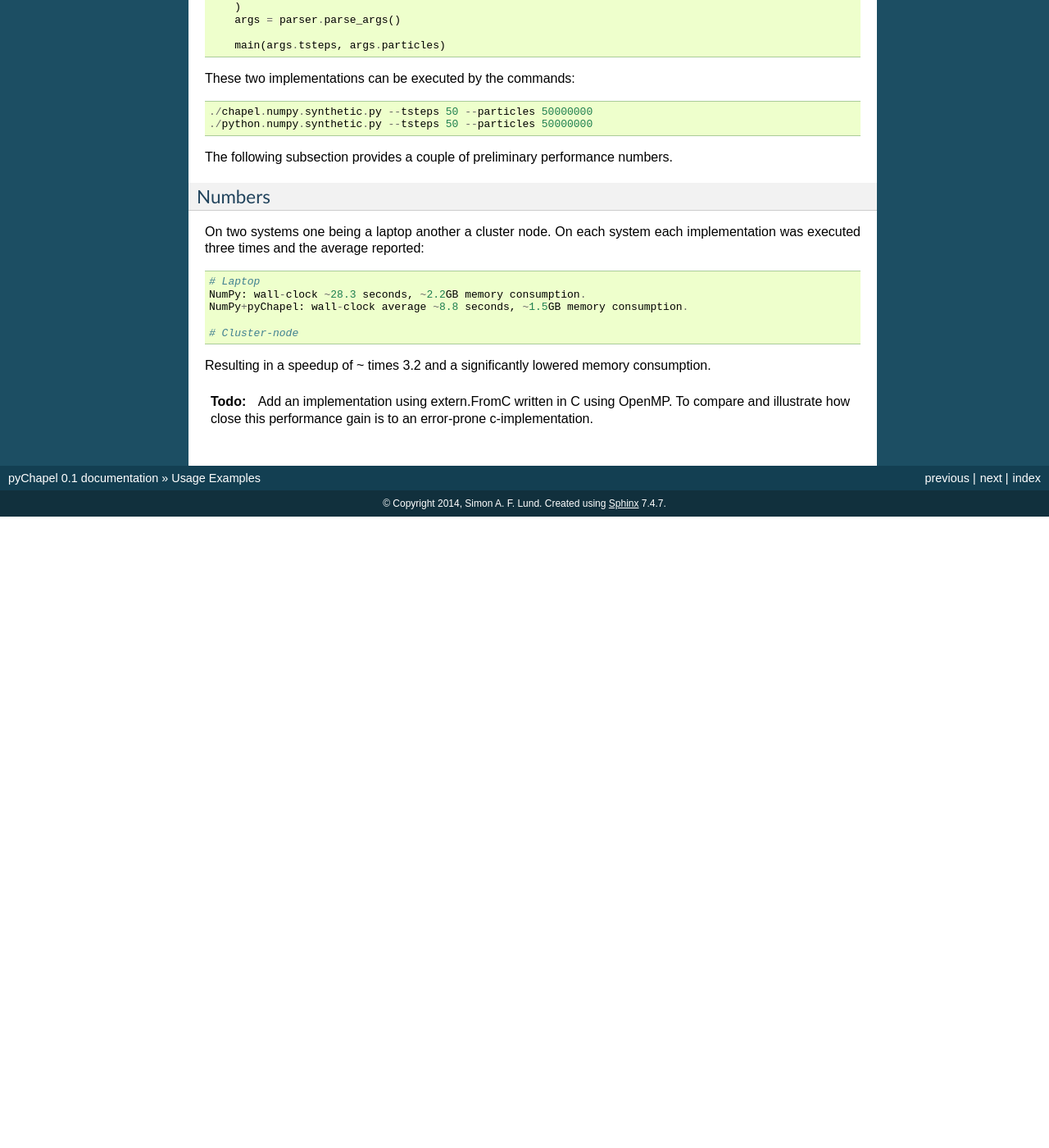
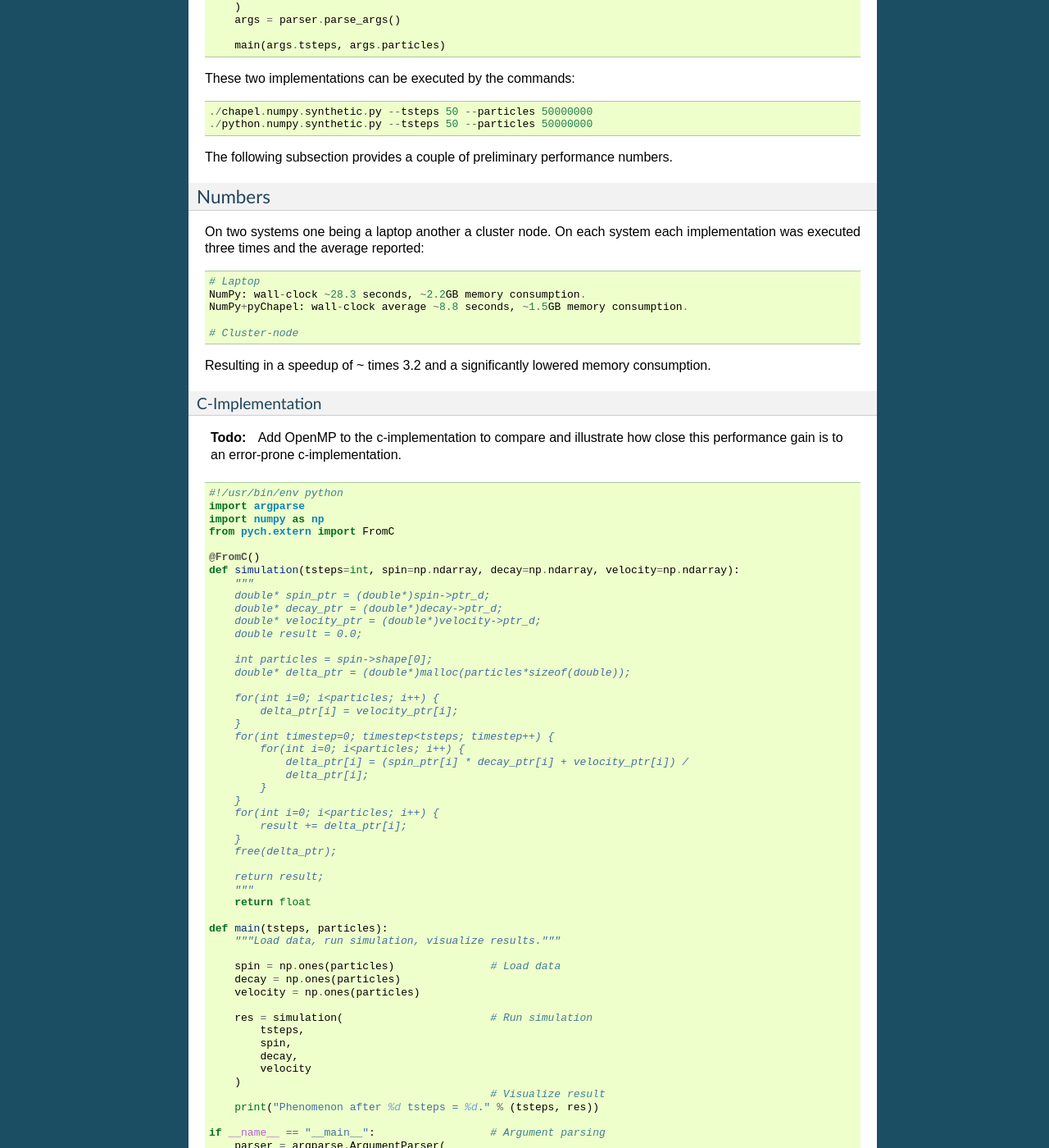
Before and after one commit to safl/pychapel, a Sphinx documentation site: the page built from docs/source/usage_examples.rst, in a window 1280 px wide and 1400 px high, scrolled down 2035 px. Shown: the whole window at 82% size. Built offline with Sphinx 7.4.7, drawn with Linux system fonts in a browser that asks for light colours; before the commit the page ends 2665 px from its top, so only the background shows below that; some of the changed text lies outside the part shown.

Commit message:
Added c-implementation of synthetic benchmark.

```diff
--- a/docs/source/examples/c.numpy.synthetic.py
+++ b/docs/source/examples/c.numpy.synthetic.py
@@ -27,6 +27,7 @@ def simulation(tsteps=int, spin=np.ndarray, decay=np.ndarray, velocity=np.ndarra
         result += delta_ptr[i];
     }
     free(delta_ptr);
+
     return result;
     """
     return float
--- a/docs/source/usage_examples.rst
+++ b/docs/source/usage_examples.rst
@@ -52,8 +52,13 @@ implementation was executed three times and the average reported::
 
   # Cluster-node
 
-
 Resulting in a speedup of ~ times 3.2 and a significantly lowered memory
 consumption.
 
-.. todo:: Add an implementation using extern.FromC written in C using OpenMP. To compare and illustrate how close this performance gain is to an error-prone c-implementation.
+C-Implementation
+................
+
+.. todo:: Add OpenMP to the c-implementation to compare and illustrate how close this performance gain is to an error-prone c-implementation.
+
+.. literalinclude:: /examples/c.numpy.synthetic.py
+   :language: python
```
